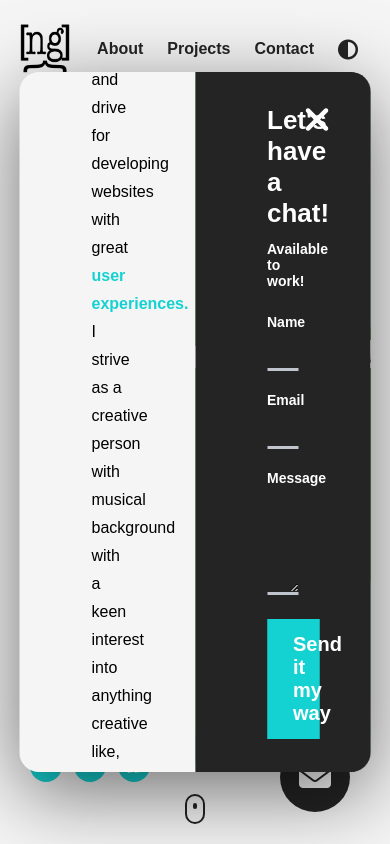
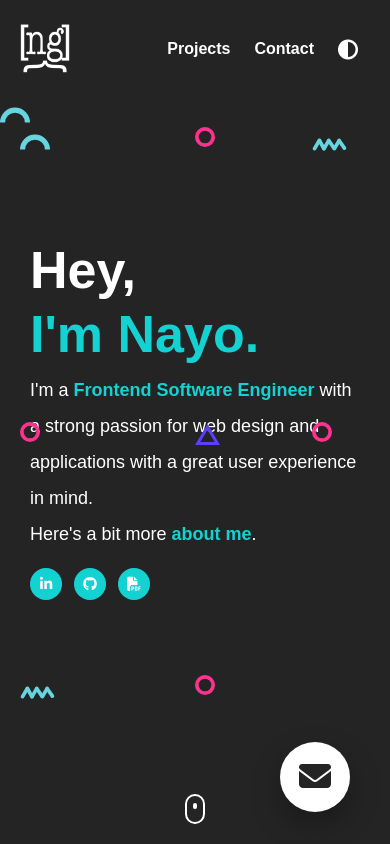
Before and after one commit to Nayobass/Advanced-E-Portfolio, a plain HTML site: page index.html in a window 390 px wide. Both pictures are taken after a click on the item 348 px from the left and 50 px from the top of the page. Shown: the top 844 px of the page. Drawn offline with nearby package versions, Linux system fonts and the light colour scheme; a web font is replaced by a local one.

Commit message:
finished e-portfolio

```diff
--- a/index.html
+++ b/index.html
@@ -22,13 +22,13 @@
     </script>
   </head>
   <body>
-    <section id="landing-page">
+    <section id="landing-page" onmousemove="moveBackground(event)">
       <nav>
         <figure>
           <img id="personal-logo" src="./assets/logonayo.png" alt="" />
         </figure>
         <ul class="nav__link--list">
-          <li class="nav__link">
+          <li class="nav__link" onclick="toggleModal()">
             <a
               href="#"
               class="nav__link--anchor link__hover-effect link__hover-effect--black"
@@ -37,19 +37,19 @@
           </li>
           <li class="nav__link">
             <a
-              href="#"
+              href="#projects"
               class="nav__link--anchor link__hover-effect link__hover-effect--black"
               >Projects</a
             >
           </li>
-          <li class="nav__link">
+          <li class="nav__link" onclick="toggleModal()">
             <a
               href="#"
               class="nav__link--anchor link__hover-effect link__hover-effect--black"
               >Contact</a
             >
           </li>
-          <li class="nav__link click">
+          <li class="nav__link click" onclick="toggleContrast()">
             <a
               href="#"
               class="nav__link--anchor link__hover-effect link__hover-effect--black click"
@@ -67,7 +67,7 @@
             passion for web design and applications with a great user experience
             in mind.
             <br />
-            Here's a bit more <a href=""><b class="cyan">about me</b>.</a>
+            Here's a bit more <b class="cyan click" onclick="toggleModal()">about me</b>.
           </p>
           <div class="social__list">
             <a
@@ -90,9 +90,11 @@
           </div>
         </div>
       </header>
-      <button class="mail__btn click">
+      <a href="#">
+        <button class="mail__btn click" onclick="toggleModal()">
         <i class="fa-solid fa-envelope"></i>
-      </button>
+        </button>
+      </a>
       <a href="#projects" class="scroll">
         <div class="scroll__icon click"></div>
       </a>
@@ -124,6 +126,7 @@
             </div>
         </div>
         <div class="modal__half modal__contact">
+            <i class="fas fa-times modal__exit click" onclick="toggleModal()"></i>
             <h3 class="modal__title modal__title--contact">
                 Let's have a chat!
             </h3>
@@ -154,8 +157,16 @@
                 Thanks for the message! Looking forward speaking to you soon!
             </div>
         </div>
-        <i class="fas fa-times modal__exit click"></i>
       </div>
+      <img src="./assets/semi circle.svg" class="shape shape--0">
+      <img src="./assets/circle.svg" class="shape shape--1">
+      <img src="./assets/squiggly.svg" class="shape shape--2">
+      <img src="./assets/circle.svg" class="shape shape--3">
+      <img src="./assets/triangle.svg" class="shape shape--4">
+      <img src="./assets/circle.svg" class="shape shape--5">
+      <img src="./assets/squiggly.svg" class="shape shape--6">
+      <img src="./assets/circle.svg" class="shape shape--7">
+      <img src="./assets/semi circle.svg" class="shape shape--8">
     </section>
     <section id="projects">
       <div class="container">
@@ -266,25 +277,25 @@
           </figure>
           <div class="footer__social--list">
             <a
-              href="https://github.com/nayobass"
+              href="https://github.com/nayobass" target="_blank"
               class="footer__social--link link__hover-effect link__hover-effect--white"
             >
               Github
             </a>
             <a
-              href="https://www.linkedin.com/in/nayib-gonz%C3%A1lez-32885a97/"
+              href="https://www.linkedin.com/in/nayib-gonz%C3%A1lez-32885a97/" target="_blank"
               class="footer__social--link link__hover-effect link__hover-effect--white"
             >
               LinkedIn
             </a>
             <a
-              href="mailto:basstrombone313@gmail.com"
+              href="#" onclick="toggleModal()"
               class="footer__social--link link__hover-effect link__hover-effect--white"
             >
-              Email
+              Contact
             </a>
             <a
-              href="./assets/Nayib Resumé 2024.pdf"
+              href="./assets/Nayib Resumé 2024.pdf" target="_blank"
               class="footer__social--link link__hover-effect link__hover-effect--white"
             >
               Resume
--- a/index.js
+++ b/index.js
@@ -1,20 +1,57 @@
+let isModalOpen = false;
+let contrastToggle = false;
+const scaleFactor = 1 / 20;
+
+function moveBackground(event) {
+    const shapes = document.querySelectorAll(".shape")
+    const x = event.clientX * scaleFactor;
+    const y = event.clientY * scaleFactor;
+
+    for (let i = 0; i < shapes.length; ++i) {
+        const isOdd = i % 2 === 0;
+        const boolInt = isOdd ? -1 : 1;
+        shapes[i].style.transform = `translate(${x * boolInt}px, ${y * boolInt}px)`
+    }
+}
+
+function toggleContrast() {
+    contrastToggle = !contrastToggle;
+    if (contrastToggle) {
+        document.body.classList += " dark-theme"
+    }
+    else {
+        document.body.classList.remove("dark-theme")
+    }
+}
+
 
 function contact(event) {
     event.preventDefault();
-    // emailjs
-    //   .sendForm(
-    //     'service_3bjs5fs',
-    //     'template_kv62w9c',
-    //     event.target,
-    //     'enHWFdsVJYjP3hNox'
-    //   ).then(() => {
-    //     console.log('this worked1')
-    //   })
-    const loading = document.querySelector('.modal__overalay--loading')
+    const loading = document.querySelector('.modal__overlay--loading')
     const success = document.querySelector('.modal__overlay--success')
     loading.classList += " modal__overlay--visible"
-    setTimeout(() => {
+    emailjs
+      .sendForm(
+        'service_3bjs5fs',
+        'template_kv62w9c',
+        event.target,
+        'enHWFdsVJYjP3hNox'
+      ).then(() => {
         loading.classList.remove("modal__overlay--visible")
-        console.log('it worked 1')
-    }, 500)
+        success.classList += " modal__overlay--visible"
+      }).catch(() => {
+        loading.classList.remove("modal__overlay--visible")
+        alert(
+            "The email service is temporarily unavailable. Please contact me directly on basstrombone313@gmail.com"
+        )
+      })
 }
+
+function toggleModal() {
+    if (isModalOpen) {
+        isModalOpen = false
+        return document.body.classList.remove("modal--open")
+    }
+    isModalOpen = !isModalOpen
+    document.body.classList += " modal--open"
+}
--- a/styles.css
+++ b/styles.css
@@ -8,12 +8,21 @@
     font-family: 'Afacad Flux', sans-serif;
 }
 
+html {
+    scroll-behavior: smooth;
+}
+
 a {
     text-decoration: none;
 }
 
 button {
     cursor: pointer;
+}
+
+section {
+    background-color: rgb(245, 245, 245);
+    transition: all 300ms ease;
 }
 
 li {
@@ -124,6 +133,55 @@ label {
     width: 100%;
 }
 
+nav,
+.scroll,
+.header {
+    opacity: 1;
+    visibility: visible;
+    transition: all 600ms 800ms;
+}
+
+.modal--open nav,
+.modal--open .scroll,
+.modal--open .header {
+    opacity: 0;
+    visibility: hidden;
+    transition: all 400ms;
+}
+
+.dark-theme .title,
+.dark-theme .section__title,
+.dark-theme .section__sub-title,
+.dark-theme .nav__link--anchor,
+.dark-theme .fa-circle-half-stroke,
+.dark-theme .header__para
+{
+    color: white;
+}
+
+.dark-theme section {
+    background-color: #242424;
+}
+
+.dark-theme #personal-logo {
+    background: transparent;
+    filter: invert();
+}
+
+.dark-theme .scroll__icon {
+    border-color: white;
+}
+
+.dark-theme .scroll__icon::after,
+.dark-theme .link__hover-effect--black::after {
+    background-color: white;
+}
+
+.dark-theme .mail__btn {
+    background-color: white;
+    color: #242424;
+}
+
 /*
 
     LANDING PAGE
@@ -177,9 +235,11 @@ label {
     border: none;
     background-color: #242424;
     color: white;
-    position: absolute;
+    position: fixed;
     bottom: 32px;
     right: 40px;
+    z-index: 100;
+    box-shadow: 0 12px 30px 0 rgb(0, 0, 0, 0.28);
 }
 
 .scroll {
@@ -238,7 +298,7 @@ nav {
 #personal-logo {
     width: 50px;
     height: 50px;
-    background-color: rgb(245, 245, 245);
+    background: transparent;
 }
 
 .nav__link--list {
@@ -273,10 +333,18 @@ nav {
     width: 90%;
     max-width: 1100px;
     height: 700px;
-    box-shadow: 0 20px 80px 0 rgb(0, 0, 0, 0.55);
     border-radius: 20px;
     overflow: hidden;
     display: flex;
+    visibility: hidden;
+    z-index: -1;
+    transition: visibility 1s, z-index 1s, box-shadow 0.5s ease;
+}
+
+.modal--open .modal {
+    z-index: 60;
+    box-shadow: 0 20px 80px 0 rgb(0, 0, 0, 0.55);
+    visibility: visible;
 }
 
 .modal__half {
@@ -286,10 +354,18 @@ nav {
     justify-content: center;
     flex-direction: column;
     position: relative;
+    transition: all 300ms ease;
+}
+
+.modal--open .modal__about,
+.modal--open .modal__contact
+{
+    transform: translateX(0%);
 }
 
 .modal__about {
     background-color: rgb(245, 245, 245);
+    transform: translateX(-110%);
 }
 
 .modal__languages {
@@ -330,6 +406,7 @@ nav {
 .modal__contact {
     background-color: #242424;
     color: white;
+    transform: translateX(110%);
 }
 
 .modal__title {
@@ -378,15 +455,15 @@ nav {
     left: 0;
     width: 100%;
     height: 100%;
-    display: flex;
+    display: none;
     align-items: center;
     justify-content: center;
+    z-index: -1;
 }
 
 .modal__overlay--loading {
     background-color: #242424;
     font-size: 80px;
-    z-index: -2;
 }
 
 .modal__overlay--success {
@@ -395,11 +472,11 @@ nav {
     font-weight: bold;
     text-align: center;
     padding: 28px;
-    z-index: -1;
 }
 
 .modal__overlay--visible {
     z-index: 1;
+    display: flex;
 }
 
 .fa-spinner {
@@ -514,6 +591,7 @@ nav {
 */
 
 footer {
+    position: relative;
     background-color: #242424;
     display: flex;
     padding: 6% 0;
@@ -542,3 +620,110 @@ footer {
 .footer__copyright {
     color: white;
 }
+
+/*
+
+SHAPES
+
+*/
+
+.shape {
+    position: fixed;
+}
+
+.shape--0 {
+    top: 15vh;
+    left: 5vw;
+}
+
+.shape--1 {
+    top: 15vh;
+    left: 50vw;
+}
+
+.shape--2 {
+    top: 15vh;
+    left: 80vw;
+}
+
+.shape--3 {
+    top: 50vh;
+    left: 5vw;
+}
+
+.shape--4 {
+    top: 50vh;
+    left: 50vw;
+}
+
+.shape--5 {
+    top: 50vh;
+    left: 80vw;
+}
+
+.shape--6 {
+    top: 80vh;
+    left: 5vw;
+}
+
+.shape--7 {
+    top: 80vh;
+    left: 50vw;
+}
+
+.shape-8 {
+    top: 80vh;
+    left: 80vw;
+}
+
+/* Small Phones, tablets, large smart phones */
+
+@media (max-width: 768px) {
+    .title {
+        font-size: 80px;
+    }
+    .header__para {
+        font-size: 20px;
+    }
+    .modal {
+        top: 0;
+        left: 0;
+        height: auto;
+        transform: none;
+        width: 100%;
+        flex-direction: column-reverse;
+        border-radius: 0;
+    }
+    .modal__half {
+        width: 100%;
+    }
+}
+
+/* Small phones */
+
+@media (max-width: 480px) {
+    .title {
+        font-size: 52px;
+    }
+    .header__para {
+        font-size: 18px;
+    }
+    .nav__link:first-child {
+        display: none;
+    }
+    .project__description--para {
+        display: none;
+    }
+    .project__description {
+        left: 0;
+        padding: 0;
+        width: 100%;
+        text-align: center;
+    }
+    .project__description--sub-title {
+        margin-bottom: 8px;
+    }
+    .modal__half {
+        padding: 40px;
+    }
+}
```
